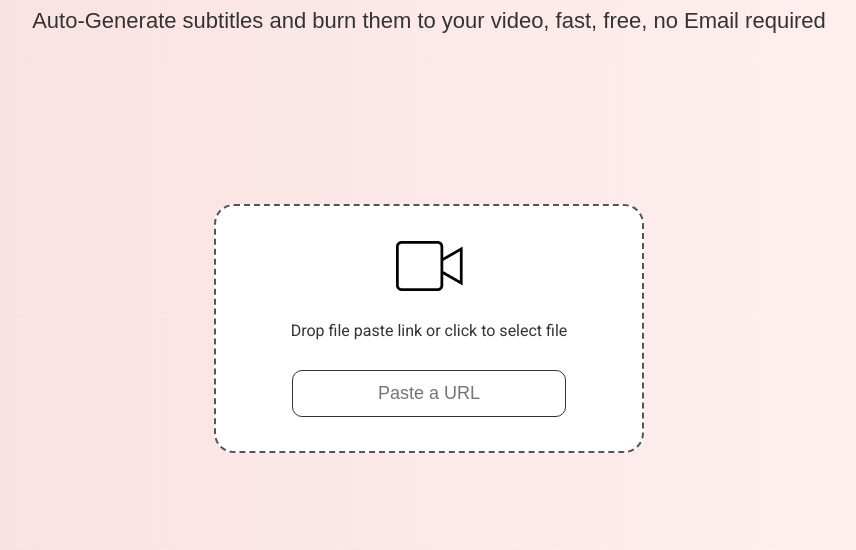
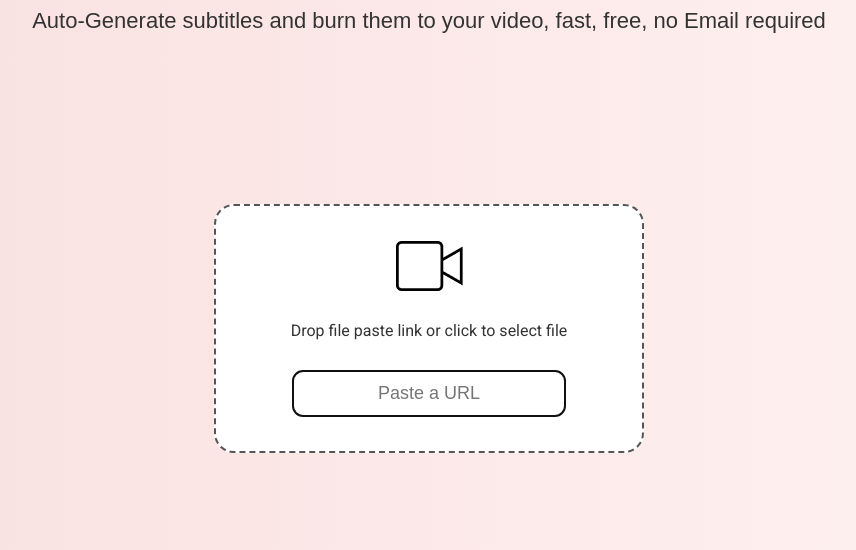
Before and after one commit to aroary/subtitler, a website: page public/index.html in a window 1280 px wide. Shown: the part 193-743 px from the top of the page, without its empty margins (211-1067 px from the left). Drawn offline with Linux system fonts and the light colour scheme.

Commit message:
focus input url

```diff
--- a/public/index.html
+++ b/public/index.html
@@ -54,7 +54,7 @@
                   <video id="uploadedImg" class="video-upload-thumbnail">Your browser does not support the video tag.</video>
                   <p class="input-text" id="inputText">Drop file paste link or click to select file</p>
                   <div id="input-url-container">
-                    <input type="url" class="input-url" id="inputUrl" name="videoURL" placeholder="Paste a URL">
+                    <input type="url" class="input-url" id="inputUrl" name="videoURL" placeholder="Paste a URL" autofocus>
                   </div>
                 </div>
               </label>
```
